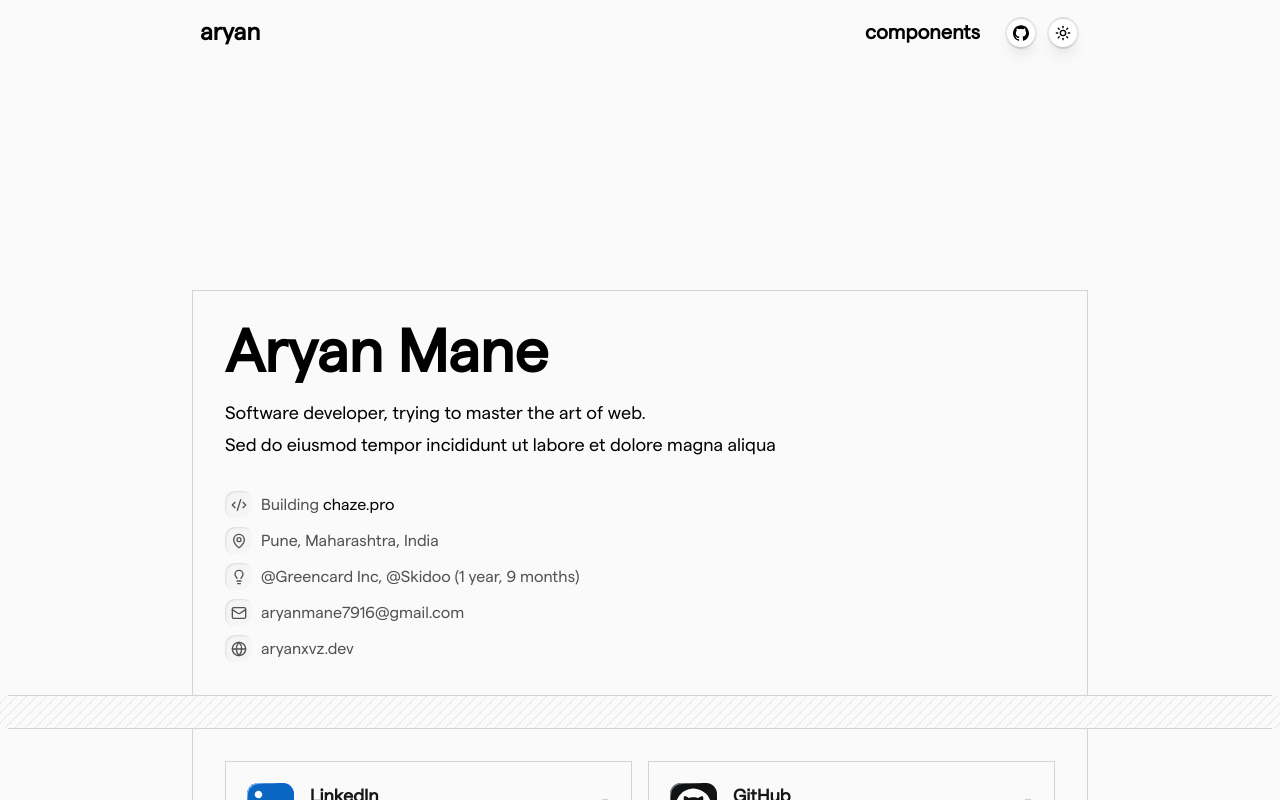
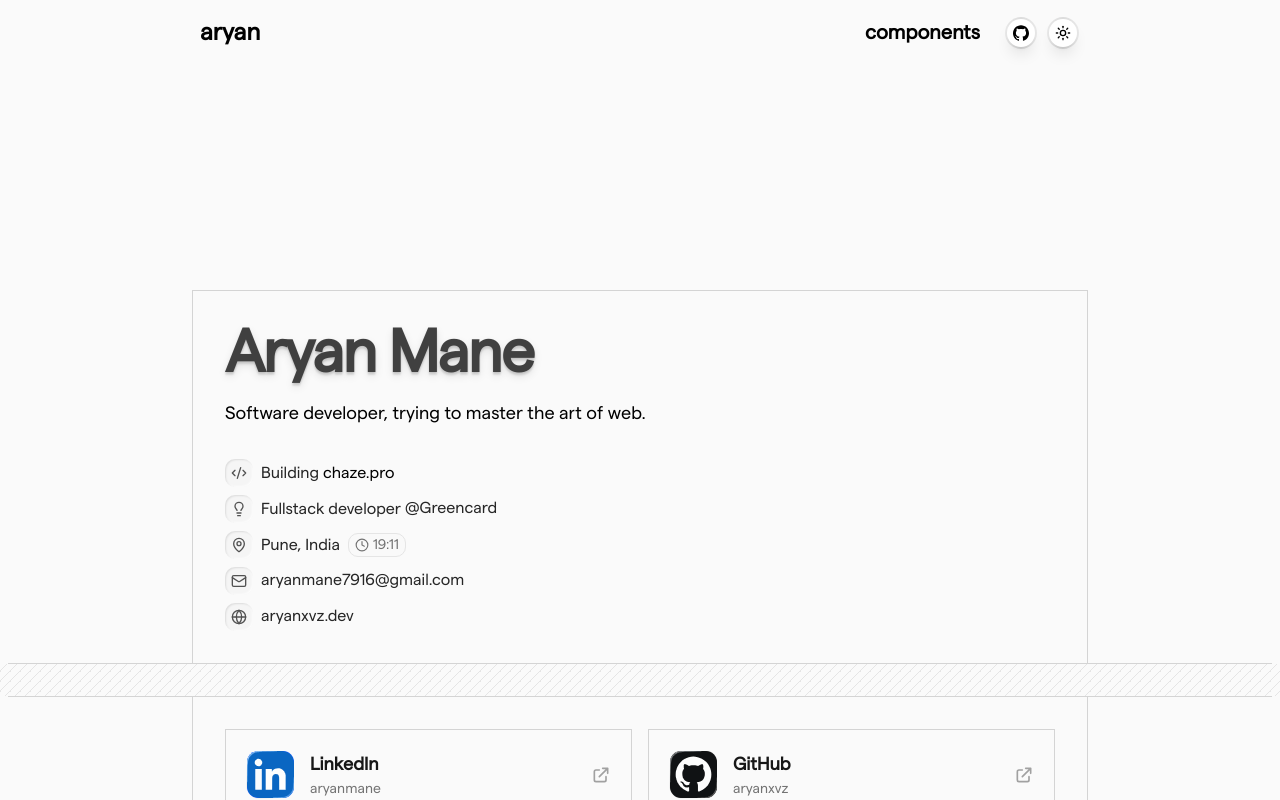
Before and after one commit to aryanxvz/chaze, a Next.js app: page / in a window 1280 px wide. Shown: the top 800 px of the page. Built offline with nearby package versions, Linux system fonts and the light colour scheme.

Commit message:
feat: enhanced profile card

```diff
--- a/src/components/sections/profile.tsx
+++ b/src/components/sections/profile.tsx
@@ -1,4 +1,7 @@
-import { CodeXml, Globe, Lightbulb, Mail, MapPin, LucideIcon } from "lucide-react";
+"use client"
+import { CodeXml, Globe, Lightbulb, Mail, MapPin, Clock, LucideIcon } from "lucide-react";
+import { useState, useEffect } from "react";
+import { cn } from "@/lib/utils";
 
 const ICON_CONTAINER_CLASSES = "flex py-[6px] px-[6px] shrink-0 items-center justify-center rounded-lg bg-muted shadow-[inset_1px_1px_2px_rgba(0,0,0,0.1),inset_-1px_-1px_2px_rgba(255,255,255,0.8)] dark:shadow-[inset_1px_1px_1px_rgba(255,255,255,0.15),inset_0px_0px_2px_rgba(255,255,255,0.15)]";
 const EXTERNAL_LINK_PROPS = { target: "_blank", rel: "noopener noreferrer" };
@@ -13,11 +16,11 @@ interface InfoItemProps {
 }
 
 const InfoItem = ({ icon: Icon, children }: InfoItemProps) => (
-  <div className="flex items-center gap-1 sm:gap-2 text-sm sm:text-base">
+  <div className="flex items-center gap-[6px] sm:gap-2 text-sm sm:text-base">
     <IconContainer>
       <Icon className="size-3 sm:size-4 text-neutral-600 dark:text-neutral-400" />
     </IconContainer>
-    <p>{children}</p>
+    <div className="flex items-center flex-wrap gap-1">{children}</div>
   </div>
 )
 
@@ -34,27 +37,58 @@ const Link = ({ href, children, external = true, className = "" }: {
 )
 
 export default function ProfileInfo() {
+  const [time, setTime] = useState("");
+
+  useEffect(() => {
+    const updateTime = () => {
+      const now = new Date();
+      const mumbaiTime = new Intl.DateTimeFormat('en-IN', {
+        timeZone: 'Asia/Kolkata',
+        hour: '2-digit',
+        minute: '2-digit',
+        hour12: false
+      }).format(now);
+
+      setTime(mumbaiTime);
+    };
+
+    updateTime();
+
+    const now = new Date();
+    const msUntilNextMinute = (60 - now.getSeconds()) * 1000 - now.getMilliseconds();
+
+    const syncTimeout = setTimeout(() => {
+      updateTime();
+      const interval = setInterval(updateTime, 60000);
+
+      return () => clearInterval(interval);
+    }, msUntilNextMinute);
+
+    return () => clearTimeout(syncTimeout);
+  }, []);
+
   return (
     <>
-      <h1 className="text-4xl sm:text-6xl font-semibold">Aryan Mane</h1>
+      <h1 className="text-4xl sm:text-6xl text-neutral-700 dark:text-neutral-300 font-semibold text-shadow-black/10 dark:text-shadow-white/15 text-shadow-lg tracking-tight">Aryan Mane</h1>
       <div className="text-base sm:text-lg space-y-1">
         <p>Software developer, trying to master the art of web.</p>
-        <p>Sed do eiusmod tempor incididunt ut labore et dolore magna aliqua</p>
       </div>
 
-      <div className="mt-8 space-y-2 text-neutral-600 dark:text-neutral-400">
+      <div className="mt-8 space-y-2 text-neutral-800 dark:text-neutral-200">
         <InfoItem icon={CodeXml}>
-          Building <Link href="https://chaze.pro" className="text-black dark:text-neutral-300">chaze.pro</Link>
+          <span>Building <Link href="https://chaze.pro" className="text-black dark:text-white">chaze.pro</Link></span>
+        </InfoItem>
+
+        <InfoItem icon={Lightbulb}>
+          Fullstack developer <Link href="https://greencardinc.com">@Greencard</Link>
         </InfoItem>
 
         <InfoItem icon={MapPin}>
-          Pune, Maharashtra, India
-        </InfoItem>
-
-        <InfoItem icon={Lightbulb}>
-          <Link href="https://greencardinc.com">@Greencard Inc</Link>
-          , <Link href="https://skidoo.com">@Skidoo</Link>
-          {" (1 year, 9 months)"}
+          <span>Pune, India</span>
+          <span className={cn("inline-flex items-center gap-1 rounded-lg border bg-muted/30 px-1.5 py-[1px] text-sm text-muted-foreground transition-colors hover:bg-muted cursor-default ml-1")}>
+            <Clock className="size-3 sm:size-3.5" />
+            <span className="font-light">{time}</span>
+          </span>
         </InfoItem>
 
         <InfoItem icon={Mail}>
```
